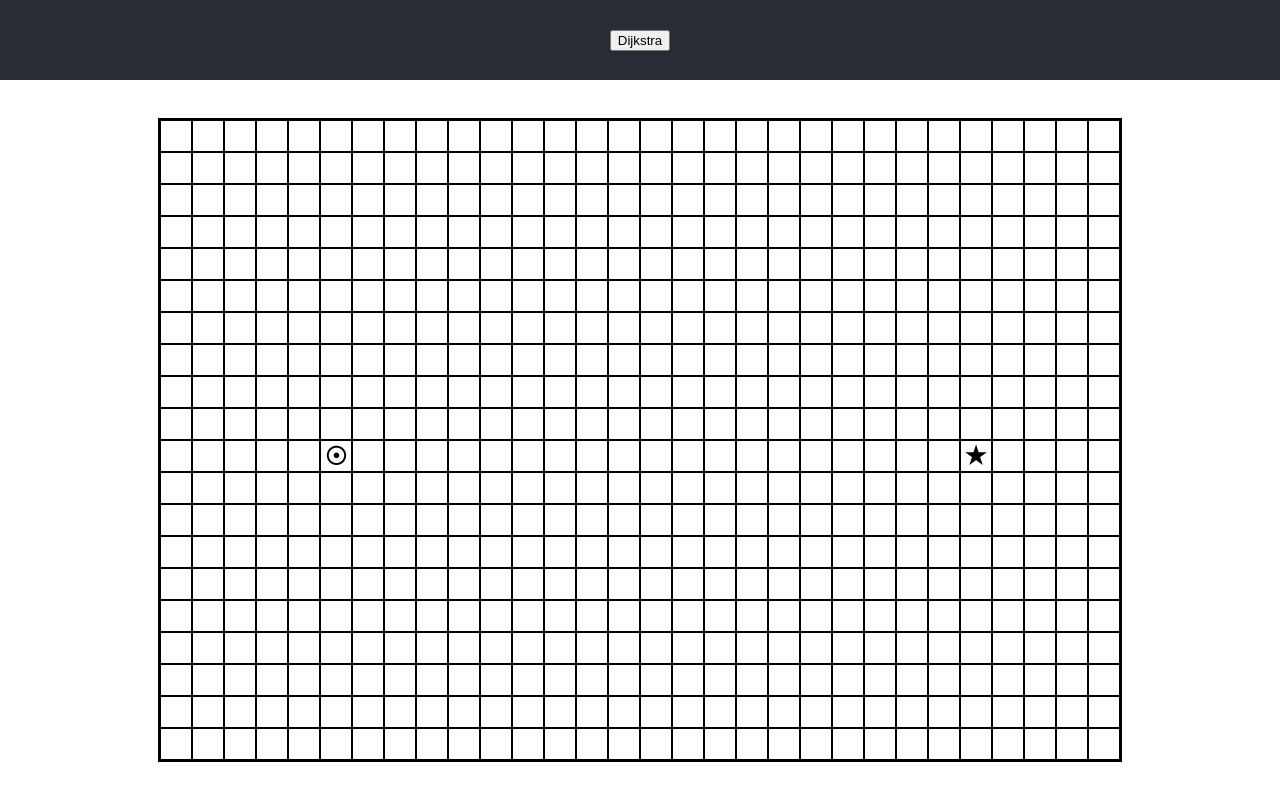
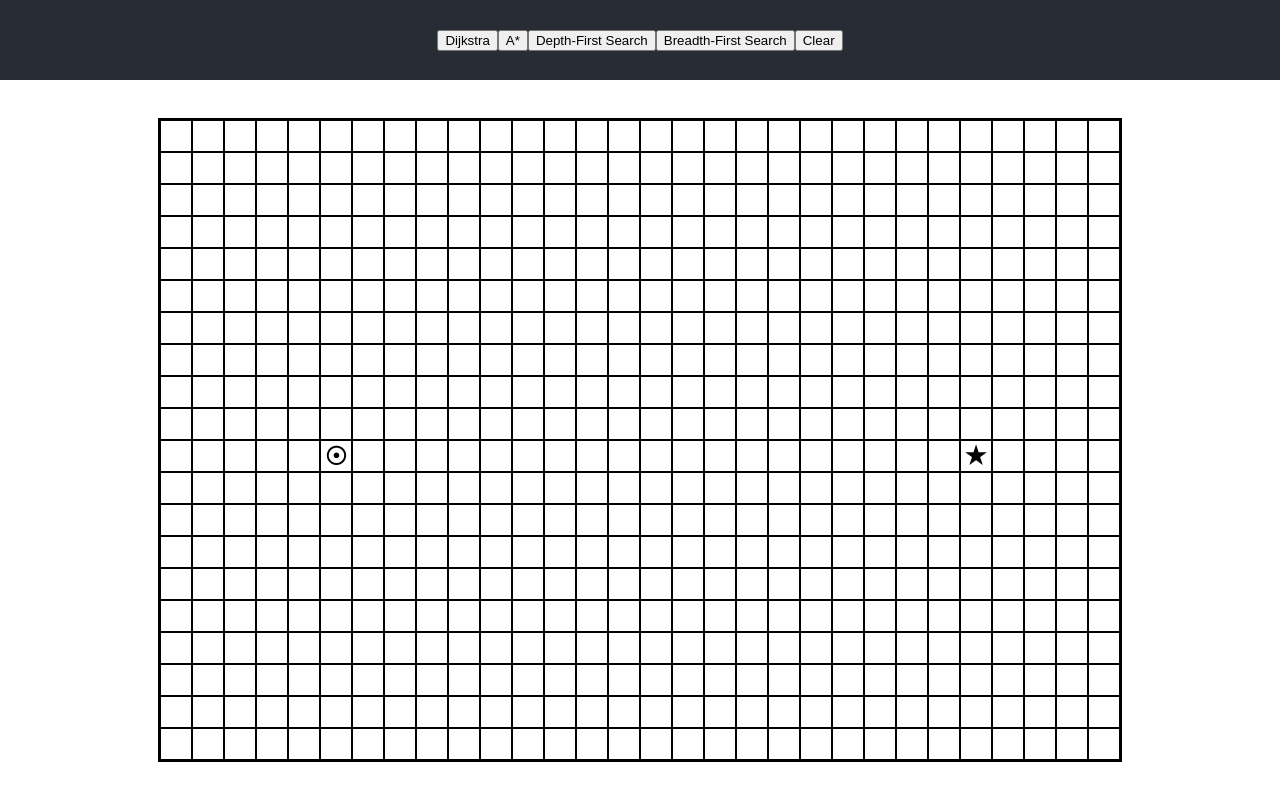
Before and after one commit to Ali7109/algovise, a React (Create React App) app: page / in a window 1280 px wide. Built offline with nearby package versions, Linux system fonts and the light colour scheme.

Commit message:
Added bfs and dfs to visualizer

```diff
--- a/src/PathFindingVisualizer/PathFindingVisualizer.jsx
+++ b/src/PathFindingVisualizer/PathFindingVisualizer.jsx
@@ -2,6 +2,8 @@ import React, { useEffect, useState } from 'react'
 import Node from './Node/Node'
 import './PathFindingVisualizer.css'
 import { runDijkstra } from './algorithms/dijkstra'
+import { runBfs } from './algorithms/bfs'
+import { runDfs } from './algorithms/dfs'
 
 const PathFindingVisualizer = () => {
 
@@ -10,10 +12,54 @@ const PathFindingVisualizer = () => {
   const [end, setEnd] = useState([10, 25])
   const [isMouseDown, setIsMouseDown] = useState(false)
 
-  const alogirthms = [{
-    name: 'Dijkstra',
-    run: () => runDijkstra(start, end, grid, setGrid)
-  }]
+  const alogirthms = [
+    {
+      name: 'Dijkstra',
+      run: () => runDijkstra(start, end, grid, setGrid)
+    },
+    {
+      name: 'A*',
+      run: () => console.log('A*')
+    },
+    {
+      name: 'Depth-First Search',
+      run: () => runAlgorithm(runDfs)
+    },
+    {
+      name: 'Breadth-First Search',
+      run: () => runAlgorithm(runBfs)
+    },
+    {
+      name: 'Clear',
+      run: () => setGrid(getInitialGrid())
+    }
+  ]
+
+  const runAlgorithm = async (algorithm) => {
+      const visitedNodesInOrder = await algorithm(start, end, grid, setGrid); // Run the algorithm
+      console.log(visitedNodesInOrder)
+      visitedNodesInOrder.map((node) => {
+        console.log(node)
+        return true
+      })
+      // animateTraversal(visitedNodesInOrder); // Animate the traversal using visitedNodesInOrder
+  };
+
+  // const animateTraversal = (visitedNodesInOrder) => {
+  //     for (let i = 0; i < visitedNodesInOrder.length; i++) {
+  //         setTimeout(() => {
+  //             const node = visitedNodesInOrder[i];
+  //             const newGrid = grid.slice();
+  //             const newNode = {
+  //                 ...node,
+  //                 isActive: true,
+  //             };
+  //             newGrid[node.row][node.col] = newNode;
+  //             setGrid(newGrid);
+  //           }, i * 100); // Adjust the animation speed
+  //     }
+  // };
+
 
   const createNode = (row, col) => {
     const node = {
@@ -21,6 +67,7 @@ const PathFindingVisualizer = () => {
           col,
           isActive: false,
           aBlock: false,
+          path: false,
           isStart: row === start[0] && col === start[1],
           isEnd: row === end[0] && col === end[1],
     }
@@ -56,7 +103,7 @@ const PathFindingVisualizer = () => {
           return (
             <div key={rowIdx} className="grid-col">
               {row.map((node) => (
-                <Node key={`${node.row}-${node.col}`} isActive={node.isActive} aBlock={node.aBlock} isStart={node.isStart} isEnd={node.isEnd}/>
+                <Node key={`${node.row}-${node.col}`} isActive={node.isActive} aBlock={node.aBlock} path={node.path} isStart={node.isStart} isEnd={node.isEnd}/>
               ))}
             </div>
           )
```
